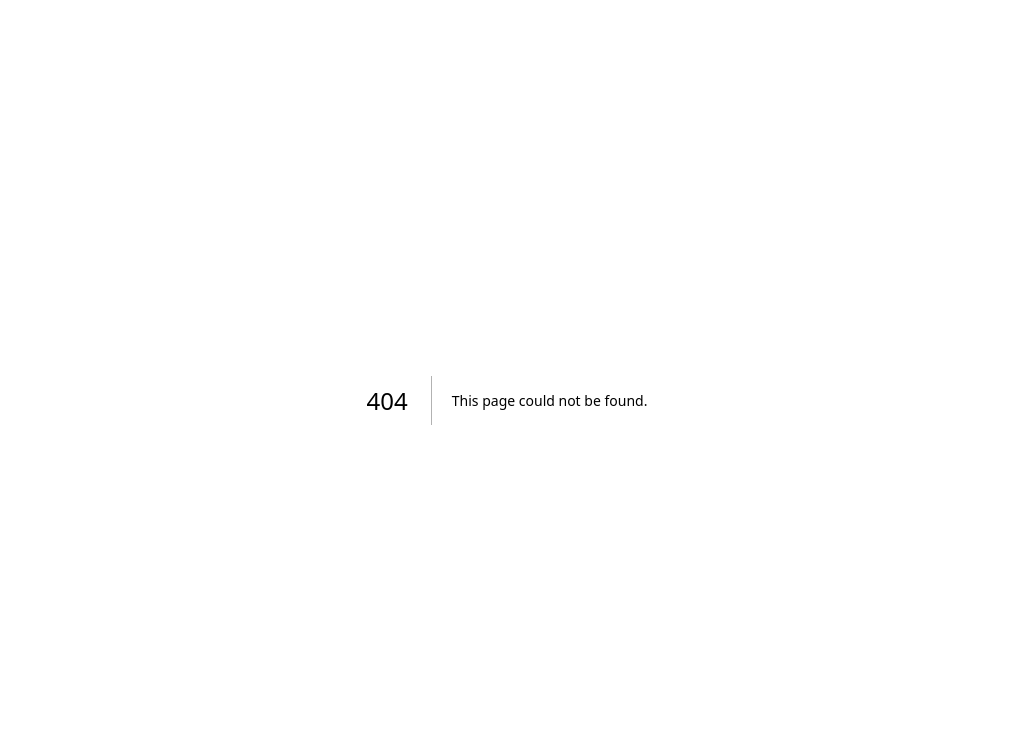
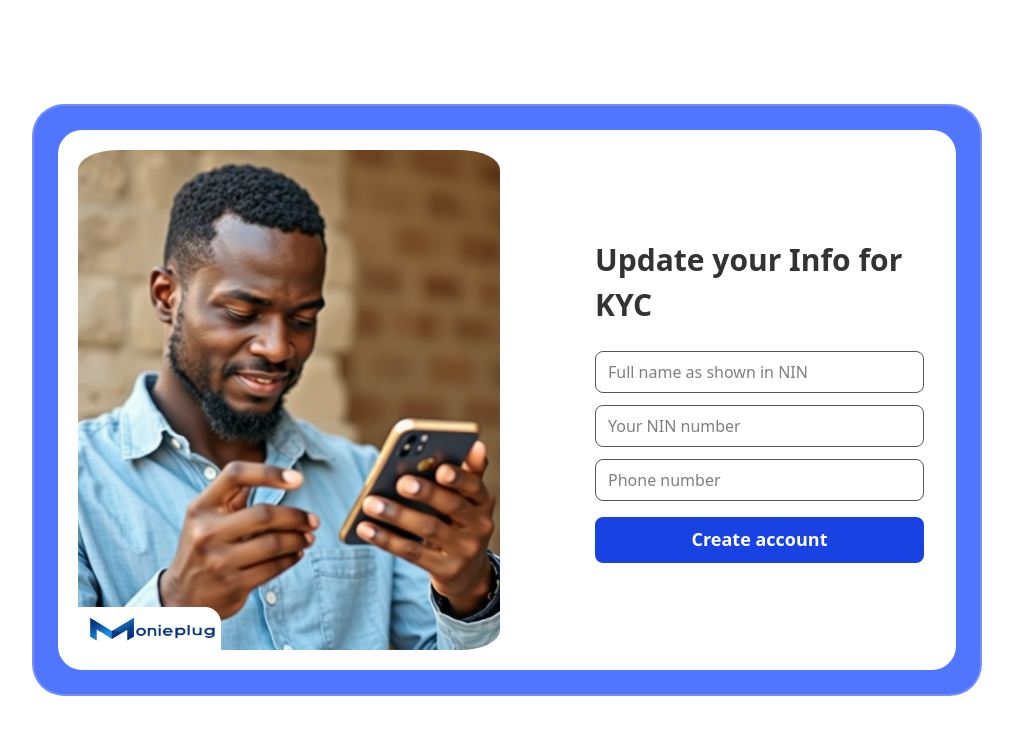
Before and after one commit to Nuelgrafix/Monieplug, a Next.js app: page /signup/info in a window 1280 px wide. Before the commit this address had no page. Shown: the top 734 px of the page, without its empty margins (133-1146 px from the left). Built offline with nearby package versions, Linux system fonts and the light colour scheme.

Commit message:
monieplug

```diff
--- a/app/page.tsx
+++ b/app/page.tsx
@@ -3,9 +3,15 @@ import React, { useState } from 'react';
 import { Eye, EyeOff } from 'lucide-react';
 import Image from 'next/image';
 import Link from 'next/link';
+import { useRouter } from 'next/navigation';
 
 const LoginUI = () => {
   const [showPassword, setShowPassword] = useState(false);
+  const router = useRouter();
+
+  const handleContinue = () => {
+    router.push('/signup/info');
+  };
 
   return (
     <main className='bg-[#5075FF] lg:bg-white min-h-screen flex items-center justify-center p-2 sm:p-4'>
@@ -51,7 +57,10 @@ const LoginUI = () => {
                 </button>
               </div>
             </div>
-            <button className='w-full bg-[#1843E2] flex justify-center items-center gap-2 hover:bg-[#4060E8] transition-colors text-[18px] border-solid border-2 border-[#1843E2] h-[50px] sm:h-[60px] rounded-[8px] text-white py-2 text-sm font-semibold'>
+            <button
+              onClick={handleContinue}
+              className='w-full bg-[#1843E2] flex justify-center items-center gap-2 hover:bg-[#4060E8] transition-colors text-[18px] border-solid border-2 border-[#1843E2] h-[50px] sm:h-[60px] rounded-[8px] text-white py-2 text-sm font-semibold'
+            >
               Continue
             </button>
             <div className='flex items-center gap-4 w-[30px] mx-auto sm:w-[40px] my-2'>
@@ -72,13 +81,13 @@ const LoginUI = () => {
         <div className='block lg:hidden w-[306px] h-[697px] bg-[#A9BCFF] rounded-[24px] p-4 mx-auto'>
           <div className='w-full h-full bg-white rounded-[24px] p-3 flex flex-col items-center gap-6'>
             {/* Profile Image Section */}
-            <div className='w-full max-w-[422px] h-[220px] sm:h-[540px] relative ml-0 lg:ml-[20px] flex-shrink-0'>
+            <div className='w-full max-w-[422px] h-[320px] sm:h-[540px] relative ml-0 lg:ml-[20px] flex-shrink-0'>
                         <Image
                           src="/generated-image-1.png"
                           alt="Login Image"
                           width={422}
                           height={540}
-              className='w-full sm:w-[422px] h-[220px] sm:h-[540px] py-2 sm:py-5 rounded-[24px] sm:rounded-[40px] object-cover'
+                          className='w-full sm:w-[422px] h-[320px] sm:h-[540px] py-2 sm:py-5 rounded-[24px] sm:rounded-[40px] object-cover'
                         />
                         <Image
                           src="/logo.jpg"
@@ -88,7 +97,6 @@ const LoginUI = () => {
                           className='absolute bottom-[10px] left-0 h-[32px] sm:h-[43px] w-[100px] sm:w-[142.7px] rounded-tr-[10px] sm:rounded-tr-[16px]'
                         />
                       </div>
-
 
             {/* Sign in form */}
             <div className='w-full px-2'>
@@ -115,7 +123,10 @@ const LoginUI = () => {
                 </div>
               </div>
 
-              <button className='w-full bg-[#1843E2] hover:bg-[#4060E8] transition-colors h-[48px] rounded-[8px] text-white text-[16px] font-semibold mt-6'>
+              <button
+                onClick={handleContinue}
+                className='w-full bg-[#1843E2] hover:bg-[#4060E8] transition-colors h-[48px] rounded-[8px] text-white text-[16px] font-semibold mt-6'
+              >
                 Continue
               </button>
               <div className='flex items-center gap-4 w-[30px] mx-auto my-4'>
--- /dev/null
+++ b/app/signup/info/page.tsx
@@ -0,0 +1,121 @@
+"use client"
+import React, { useState } from 'react';
+import { Eye, EyeOff } from 'lucide-react';
+import Image from 'next/image';
+import Link from 'next/link';
+
+const LoginInfo = () => {
+  const [showPassword, setShowPassword] = useState(false);
+
+  return (
+    <main className='bg-[#5075FF] lg:bg-white min-h-screen flex items-center justify-center p-2 sm:p-4'>
+      {/* Desktop Layout */}
+      <div className='hidden sm:block w-full max-w-[950px] min-h-[500px] bg-[#5075FF] rounded-[24px] sm:rounded-[32px] border-2 border-[#F9F9F933] p-2 sm:p-6'>
+        <div className='bg-white min-h-[440px] flex flex-col lg:flex-row gap-8 sm:gap-[63px] justify-center items-center w-full rounded-[16px] sm:rounded-[24px] overflow-hidden'>
+          {/* Profile Image Section */}
+          <div className='w-full max-w-[422px] h-[220px] sm:h-[540px] relative ml-0 lg:ml-[20px] flex-shrink-0'>
+            <Image
+              src="/generated-image-1.png"
+              alt="Login Image"
+              width={422}
+              height={540}
+              className='w-full sm:w-[422px] h-[220px] sm:h-[540px] py-2 sm:py-5 rounded-[24px] sm:rounded-[40px] object-cover'
+            />
+            <Image
+              src="/logo.jpg"
+              alt='monieplug logo'
+              width={1000}
+              height={1000}
+              className='absolute bottom-[10px] lg:bottom-[20px] left-0 h-[32px] sm:h-[43px] w-[100px] sm:w-[142.7px] rounded-tr-[10px] sm:rounded-tr-[16px]'
+            />
+          </div>
+          <div className='w-full max-w-[422px] sm:p-5 h-auto sm:h-[457px] mx-auto flex flex-col justify-center items-center gap-4 sm:px-8'>
+            <h2 className='text-[#333333] text-[18px] sm:text-[24px] md:text-[28px] lg:text-[30px] font-bold mb-2'>Update your Info for KYC</h2>
+            <div className='w-full space-y-3'>
+              <input
+                type="text"
+                placeholder="Full name as shown in NIN"
+                className='w-full max-h-[48px] px-3 py-2 text-[16px] rounded-lg border border-[#565655] focus:outline-none focus:ring-2 focus:ring-[#5075FF] focus:border-transparent'
+              />
+                <input
+                    type="text"
+                    placeholder="Your NIN number"
+                    className='w-full max-h-[48px] px-3 py-2 text-[16px] rounded-lg border border-[#565655] focus:outline-none focus:ring-2 focus:ring-[#5075FF] focus:border-transparent'
+                />
+                <input
+                    type ="number"
+                    placeholder="Phone number"
+                    className='w-full max-h-[48px] px-3 py-2 text-[16px] rounded-lg border border-[#565655] focus:outline-none focus:ring-2 focus:ring-[#5075FF] focus:border-transparent'
+                />
+            </div>
+            <button className='w-full bg-[#1843E2]
+            flex justify-center items-center gap-2
+             hover:bg-[#4060E8] transition-colors text-[18px]
+             border-solid border-2 border-[#1843E2] max-h-[60px] rounded-[8px] text-white py-2 text-sm font-semibold'>
+              Create account
+            </button>
+          </div>
+        </div>
+      </div>
+
+      {/* Mobile Layout - Matches your specifications exactly */}
+
+        <div className='block lg:hidden w-[306px] h-[697px] bg-[#A9BCFF] rounded-[24px] p-4 mx-auto'>
+          <div className='w-full h-full bg-white rounded-[24px] p-3 flex flex-col items-center gap-6'>
+            {/* Profile Image Section - Increased height for mobile */}
+            <div className='w-full max-w-[422px] h-[320px] sm:h-[540px] relative ml-0 lg:ml-[20px] flex-shrink-0'>
+            <Image
+              src="/generated-image-1.png"
+              alt="Login Image"
+              width={422}
+              height={540}
+              className='w-full sm:w-[422px] h-[320px] sm:h-[540px] py-2 sm:py-5 rounded-[24px] sm:rounded-[40px] object-cover'
+            />
+            <Image
+              src="/logo.jpg"
+              alt='monieplug logo'
+              width={1000}
+              height={1000}
+              className='absolute bottom-[10px] left-0 h-[32px] sm:h-[43px] w-[100px] sm:w-[142.7px] rounded-tr-[10px] sm:rounded-tr-[16px]'
+            />
+          </div>
+
+
+            {/* Sign in form */}
+            <div className='w-full'>
+              <h2 className='text-[#333333] text-[20px] font-bold mb-3 -mt-2 text-center'>Update your Info for KYC</h2>
+
+              <div className='w-full space-y-4'>
+                <input
+                type="text"
+                placeholder="Full name as shown in NIN"
+                className='w-full max-h-[48px] px-3 py-2 text-[16px] rounded-lg border border-[#565655] focus:outline-none focus:ring-2 focus:ring-[#5075FF] focus:border-transparent'
+              />
+                <input
+                    type="text"
+                    placeholder="Your NIN number"
+                    className='w-full max-h-[48px] px-3 py-2 text-[16px] rounded-lg border border-[#565655] focus:outline-none focus:ring-2 focus:ring-[#5075FF] focus:border-transparent'
+                />
+                <input
+                    type ="number"
+                    placeholder="Phone number"
+                    className='w-full max-h-[48px] px-3
+                     py-2 text-[16px] rounded-lg border border-[#565655]
+                     focus:outline-none focus:ring-2 focus:ring-[#5075FF]
+                     focus:border-transparent'
+                />
+              </div>
+
+              <button className='w-full bg-[#1843E2] hover:bg-[#4060E8]
+               transition-colors h-[48px] rounded-[8px] text-white text-[16px]
+               font-semibold mt-6'>
+                Create account
+              </button>
+            </div>
+          </div>
+        </div>
+    </main>
+  )
+}
+
+export default LoginInfo;
--- a/app/signup/page.tsx
+++ b/app/signup/page.tsx
@@ -109,16 +109,16 @@ const SignupUI: React.FC = () => {
       </div>
 
       {/* Mobile Layout */}
-      <div className='block lg:hidden w-[306px] h-[697px] bg-[#A9BCFF] rounded-[24px] p-4 mx-auto'>
-        <div className='w-full h-full bg-white rounded-[24px] p-3 flex flex-col items-center gap-6'>
+      <div className='block lg:hidden w-[350px] h-[697px] bg-[#A9BCFF] rounded-[24px] p-4 mx-auto'>
+        <div className='w-full h-full bg-white rounded-[24px] flex flex-col items-center gap-6'>
           {/* Profile Image Section */}
-          <div className='w-full max-w-[422px] h-[220px] sm:h-[540px] relative ml-0 lg:ml-[20px] flex-shrink-0'>
+          <div className='w-full max-w-[422px] p-3 h-[320px] sm:h-[540px] relative ml-0 lg:ml-[20px] flex-shrink-0'>
                       <Image
                         src="/generated-image-1.png"
-              alt="Signup Image"
+                        alt="Login Image"
                         width={422}
                         height={540}
-              className='w-full sm:w-[422px] h-[220px] sm:h-[540px] py-2 sm:py-5 rounded-[24px] sm:rounded-[40px] object-cover'
+                        className='w-full sm:w-[422px] h-[320px] sm:h-[540px] py-2 sm:py-5 rounded-[24px] sm:rounded-[40px] object-cover'
                       />
                       <Image
                         src="/logo.jpg"
@@ -128,20 +128,19 @@ const SignupUI: React.FC = () => {
                         className='absolute bottom-[10px] left-0 h-[32px] sm:h-[43px] w-[100px] sm:w-[142.7px] rounded-tr-[10px] sm:rounded-tr-[16px]'
                       />
                     </div>
-
           {/* Sign in form */}
-          <div className='w-full px-2'>
-            <h2 className='text-[#333333] text-[20px] xs:text-[22px] sm:text-[24px] md:text-[28px] lg:text-[32px] font-bold mb-2'>
+          <div className='w-full'>
+            <h2 className='text-[#333333] text-[20px] font-bold mb-2 text-center'>
               Create a Monieplug account.
             </h2>
 
-            <div className='w-full space-y-4'>
+            <div className='w-full space-y-4 p-3'>
               <input
                 type="email"
                 placeholder="Continue with email"
                 value={email}
                 onChange={(e: React.ChangeEvent<HTMLInputElement>) => setEmail(e.target.value)}
-                className='w-full max-h-[44px] px-3 py-2 text-[14px] rounded-lg border border-[#565655] focus:outline-none focus:ring-2 focus:ring-[#5075FF] focus:border-transparent'
+                className='w-full h-[48px] px-3 py-2 text-[14px] rounded-lg border border-[#565655] focus:outline-none focus:ring-2 focus:ring-[#5075FF] focus:border-transparent'
               />
               <div className='relative'>
                 <input
@@ -149,7 +148,7 @@ const SignupUI: React.FC = () => {
                   placeholder="Password"
                   value={password}
                   onChange={(e: React.ChangeEvent<HTMLInputElement>) => setPassword(e.target.value)}
-                  className='w-full max-h-[44px] px-3 py-2 text-[14px] rounded-lg border border-[#565655] focus:outline-none focus:ring-2 focus:ring-[#5075FF] focus:border-transparent'
+                  className='w-full h-[48px] px-3 py-2 text-[14px] rounded-lg border border-[#565655] focus:outline-none focus:ring-2 focus:ring-[#5075FF] focus:border-transparent'
                 />
                 <button
                   onClick={() => setShowPassword(!showPassword)}
@@ -164,7 +163,9 @@ const SignupUI: React.FC = () => {
             <button
               onClick={handleContinue}
               disabled={isLoading}
-              className='w-full bg-[#1843E2] hover:bg-[#4060E8] transition-colors max-h-[48px] rounded-[8px] text-white text-[16px] font-semibold mt-6 disabled:opacity-50 disabled:cursor-not-allowed'
+              className='w-full p-3 bg-[#1843E2] hover:bg-[#4060E8]
+               transition-colors h-[48px] rounded-[8px] text-white
+               text-[16px] font-semibold mt-6 disabled:opacity-50 disabled:cursor-not-allowed'
             >
               {isLoading ? 'Loading...' : 'Continue'}
             </button>
```
Lines whose indentation alone changed are shown as unchanged.
